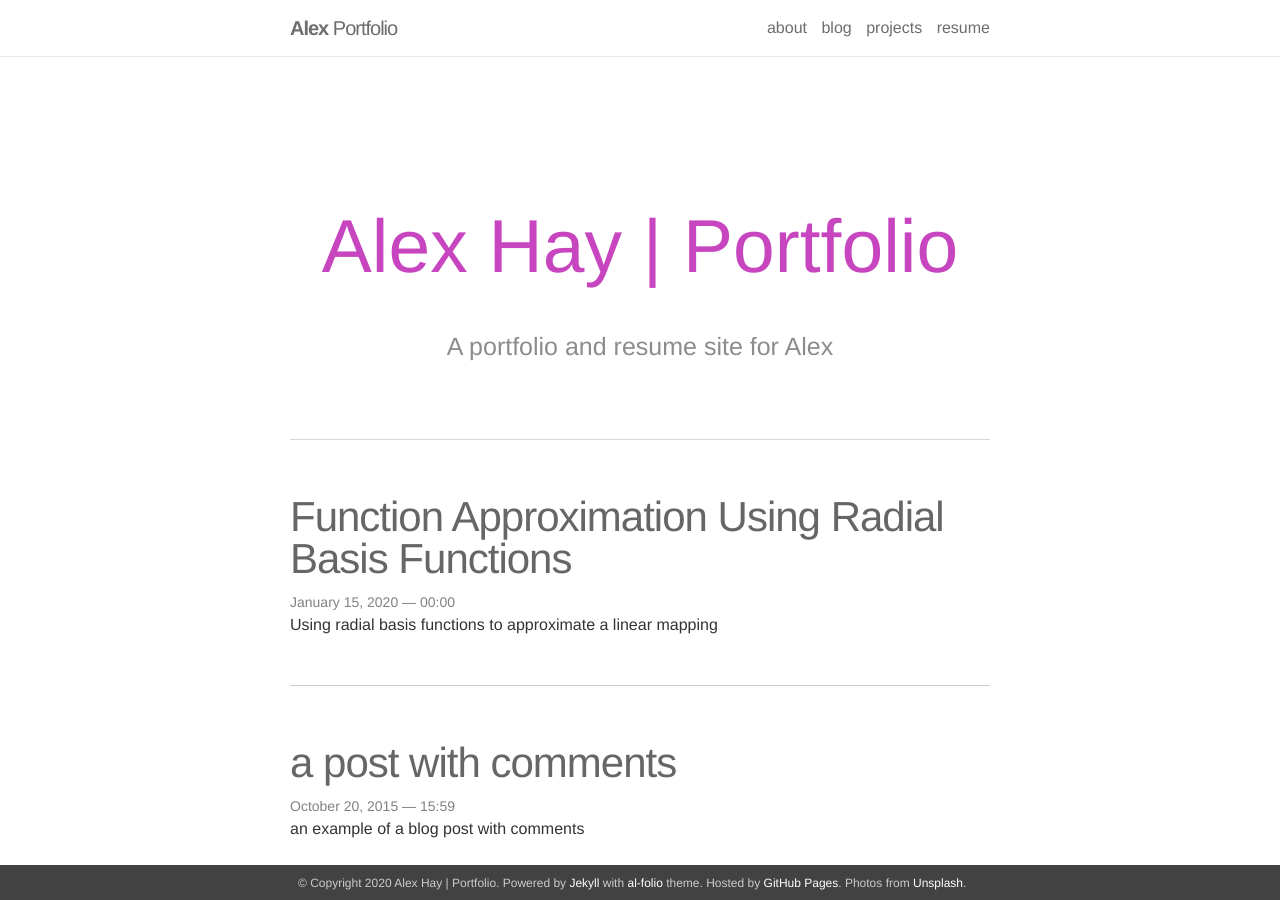
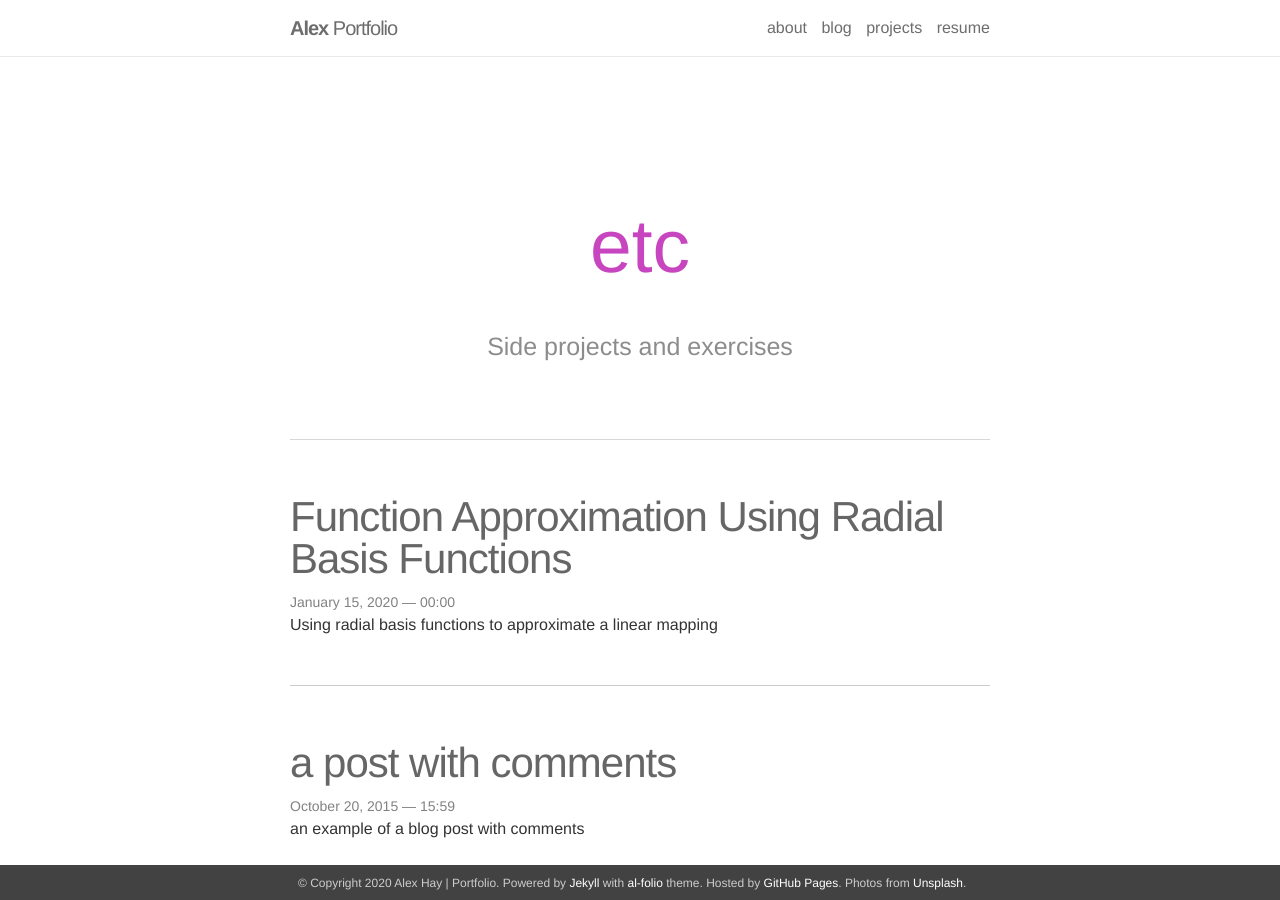
Before and after one commit to an-minyoung/an-minyoung.github.io, a Jekyll site: the page built from blog/index.html, in a window 1280 px wide and 900 px high. Built offline with Jekyll 4.4.1, drawn with Linux system fonts in a browser that asks for light colours; nearby versions of some CDN libraries; the list of posts is cut into pages by our own code.

Commit message:
changed blog details

```diff
--- a/_config.yml
+++ b/_config.yml
@@ -44,8 +44,8 @@ google_analytics: UA-XXXXXXXXX # out your google-analytics code
 # -----------------------------------------------------------------------------
 # Blog
 # -----------------------------------------------------------------------------
-blog_name: Alex Hay | Portfolio
-blog_description: A portfolio and resume site for Alex
+blog_name: etc
+blog_description: Side projects and exercises
 
 # Pagination
 paginate: 4
```
